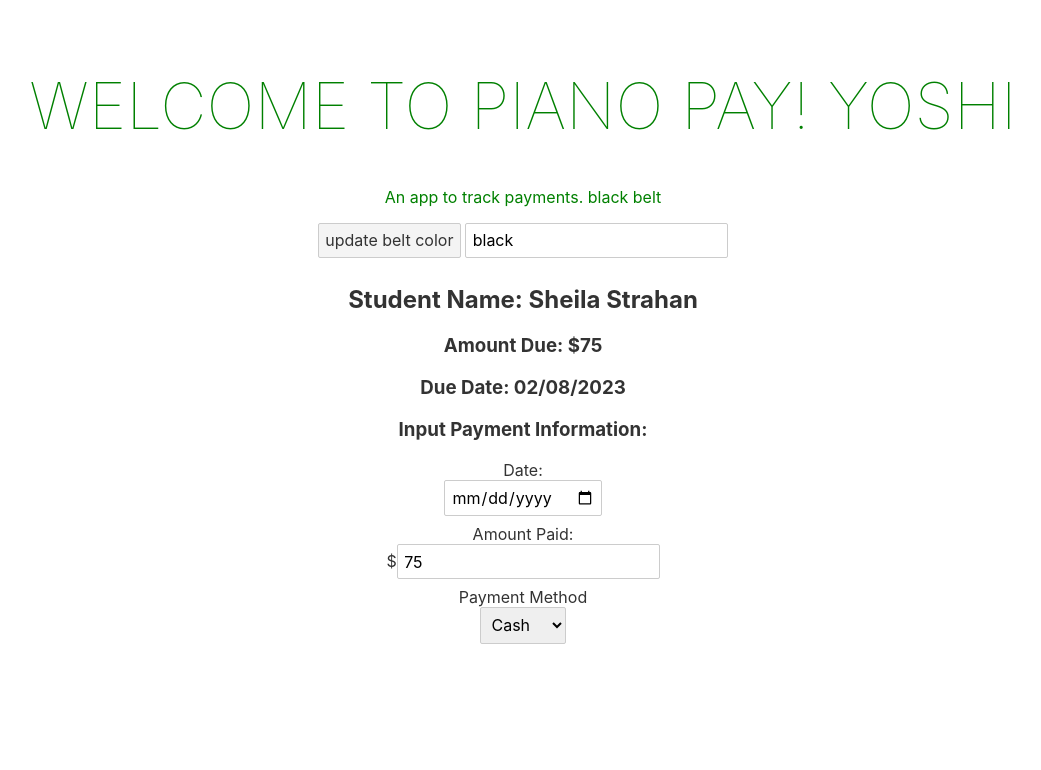
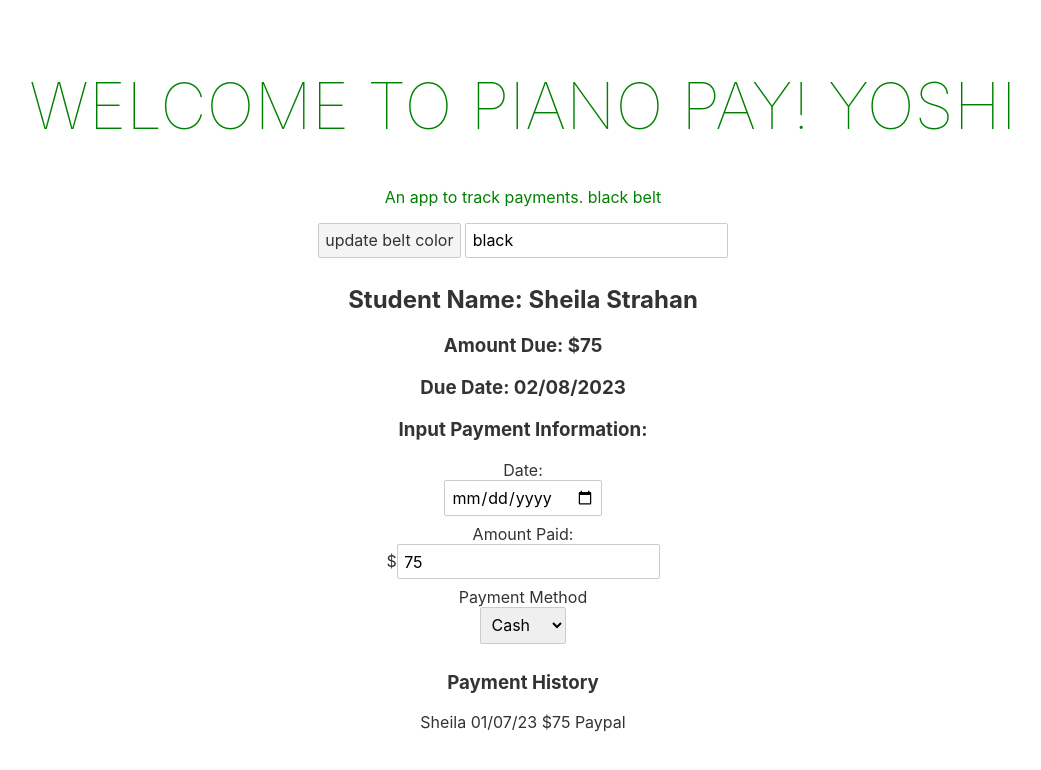
Before and after one commit to Sheilabob/PianoPayment, a Svelte app: page / in a window 1280 px wide. Shown: the top 770 px of the page, without its empty margins (117-1158 px from the left). Built offline with nearby package versions, Linux system fonts and the light colour scheme.

Commit message:
started to add payment history array

```diff
--- a/src/App.svelte
+++ b/src/App.svelte
@@ -3,6 +3,15 @@
 	let amountPaid = 75;
 	let dateDue = new Date();
 	let datePaid = new Date('02/08/2023');
+
+	let paymentRecord = {
+		studentName: 'Sheila',
+		datePaid: '01/07/23',
+		amount: '$75',
+		method: 'Paypal'
+	}
+
+	let paymentRecordArray = [paymentRecord]
 
 	const handlePayment = (e) => {
 		amountPaid = e.target.value
@@ -64,6 +73,13 @@ console.log(amountPaid)
 		<option value="check">Check</option>
 		<option calue="paypal">Paypal</option>
 	</select>
+	<h3>Payment History</h3>
+	{#each paymentRecordArray as paymentRecord}
+	{paymentRecord.studentName}
+	{paymentRecord.datePaid}
+	{paymentRecord.amount}
+	{paymentRecord.method}
+	{/each}
 </main>
 
 <style>
```
